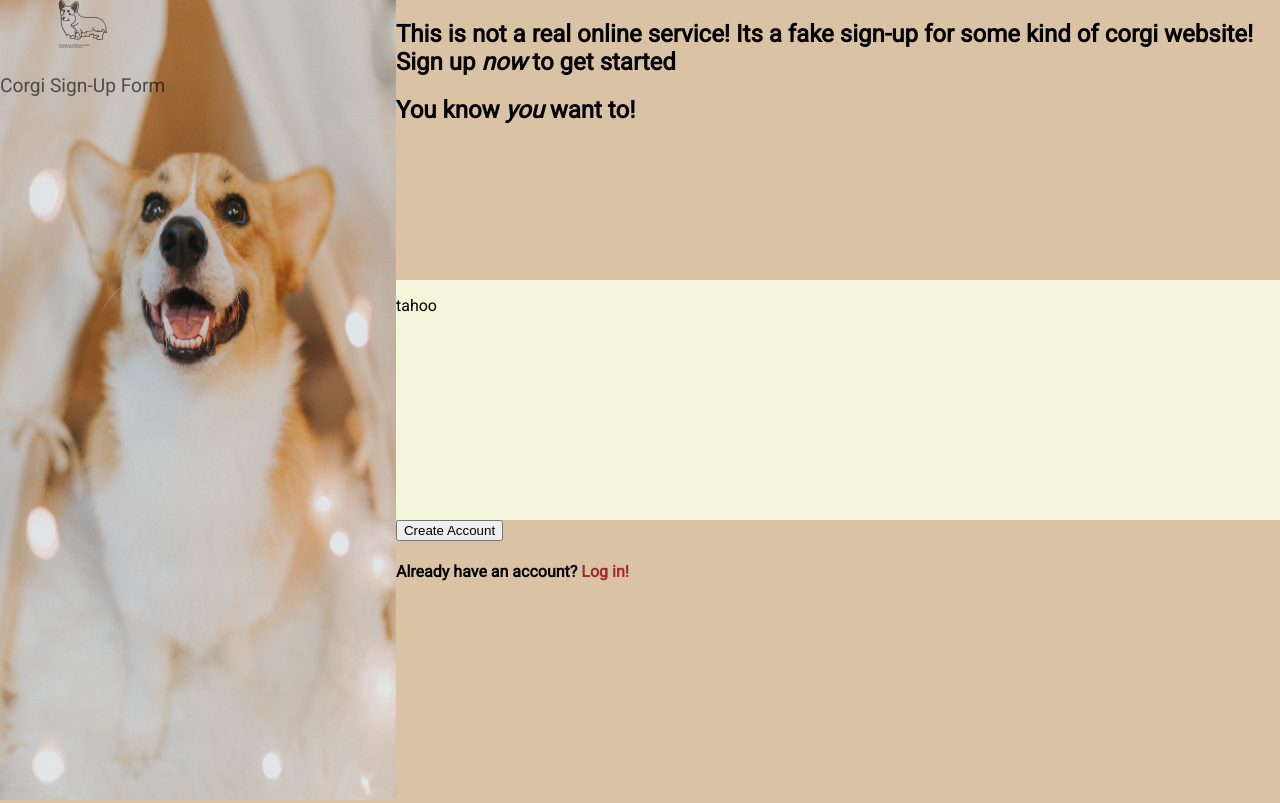
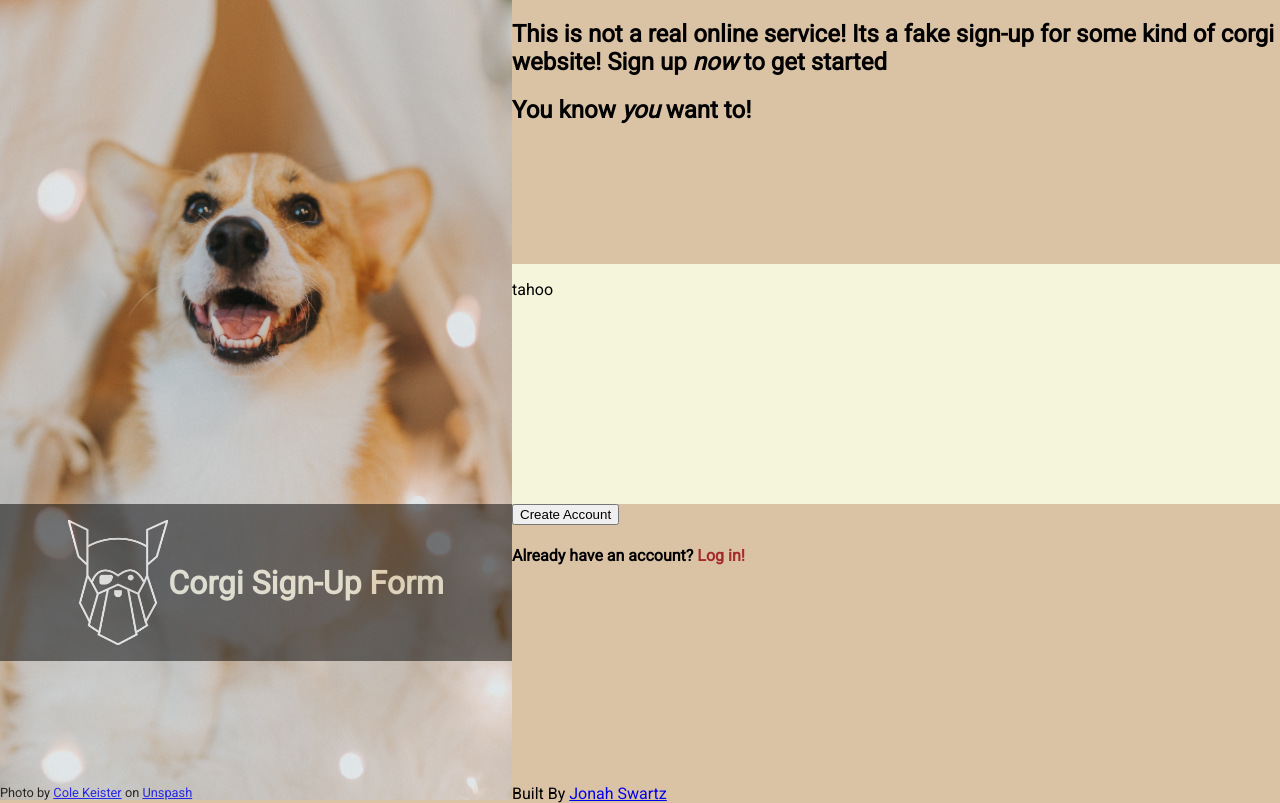
Before and after one commit to SwartzJonah/Sign_up_Form, a plain HTML site: page index.html in a window 1280 px wide. Drawn offline with Linux system fonts and the light colour scheme; a web font is replaced by a local one.

Commit message:
finish background and logo side of page

```diff
--- a/index.html
+++ b/index.html
@@ -15,14 +15,12 @@
     <div class="container">
         <div class="BGPicture">
             <img class="corgiBG" src="corgi.jpg" alt="big corgi background">
-            <div class="logoBody">
                 <div class="logo">
-                    <img class="corgi-pic" src="corgiVector.svg" alt="Vector Image of Corgi">
-                    <p>Corgi Sign-Up Form</p>
+                    <img class="odin-pic" src="odin-lined.png" alt="Vector Image of Corgi">
+                    <h1>Corgi Sign-Up Form</h1>
                 </div>
-            </div>
-            <!--<p> Photo by <a href="https://unsplash.com/@coleito">Cole Keister</a>
-                 on <a href="https://unsplash.com">Unspash</a> </p>-->
+            <p class="credit"> Photo by <a href="https://unsplash.com/@coleito">Cole Keister</a>
+                 on <a href="https://unsplash.com">Unspash</a> </p>
         </div>
         <div class="signUp">
             <div class="signUpText">
@@ -38,6 +36,9 @@
                 <button>Create Account</button>
                 <h4>Already have an account? <a class = "logInLink" href="#">Log in!</a></h4>
             </div>
+            <div class="myGithub">
+                <p> Built By <a href="https://github.com/SwartzJonah">Jonah Swartz</a></p>
+            </div>
         </div>
     </div>
 </body>
--- a/style.css
+++ b/style.css
@@ -1,5 +1,6 @@
 :root{
     --main-color: rgb(218, 194, 164);
+    overflow: hidden;
 }
 
 
@@ -13,6 +14,8 @@
 }
 
 .BGPicture{
+ display: flex;
+
  position: relative;
  width: 40vw;
  height: 100vh;
@@ -26,43 +29,54 @@
     height: 100%;
 }
 
-.logoBody{
+
+.logo{
+    width: 100%;
+    display: flex;
+    justify-content: center;
+    align-items: center;
     position: absolute;
-    width: 100%;
-    height: auto;
     background: black;
-    opacity: 0.6;
-    text-align: center;
-    font-size: 1.2em;
-
+    color: beige;
+    opacity: .5;
+    padding-top: 2vh;
+    padding-bottom: 2vh;
+    margin-top: 63vh;
 }
 
-.logo{
+.odin-pic{
+    height: 125px;
+    width: 100px;
+}
+.credit{
     position: absolute;
+    bottom:0px;
+    margin: 0px;
+    opacity: .8;
+    font-size: .8rem;
 }
-
-.corgi-pic{
-    height: 50px;
-    width: 50px;
-}
-
 .signUp{
     display: flex;
     flex-direction: column;
+    width: 60vw;
 
 }
 .signUpText{
-    height: 35vh;
+    height: 33vh;
 }
 .signUpForm{
     background-color: beige;
     height: 30vh;
 }
 .signUpFinal{
-    height: 35vh;
+    height: 33vh;
 }
 
 .logInLink{
     color: brown;
     text-decoration: none;
 }
+
+.myGithub{
+    height: 4vh;
+}
```
Also changed, not shown: odin-lined.png (added).
